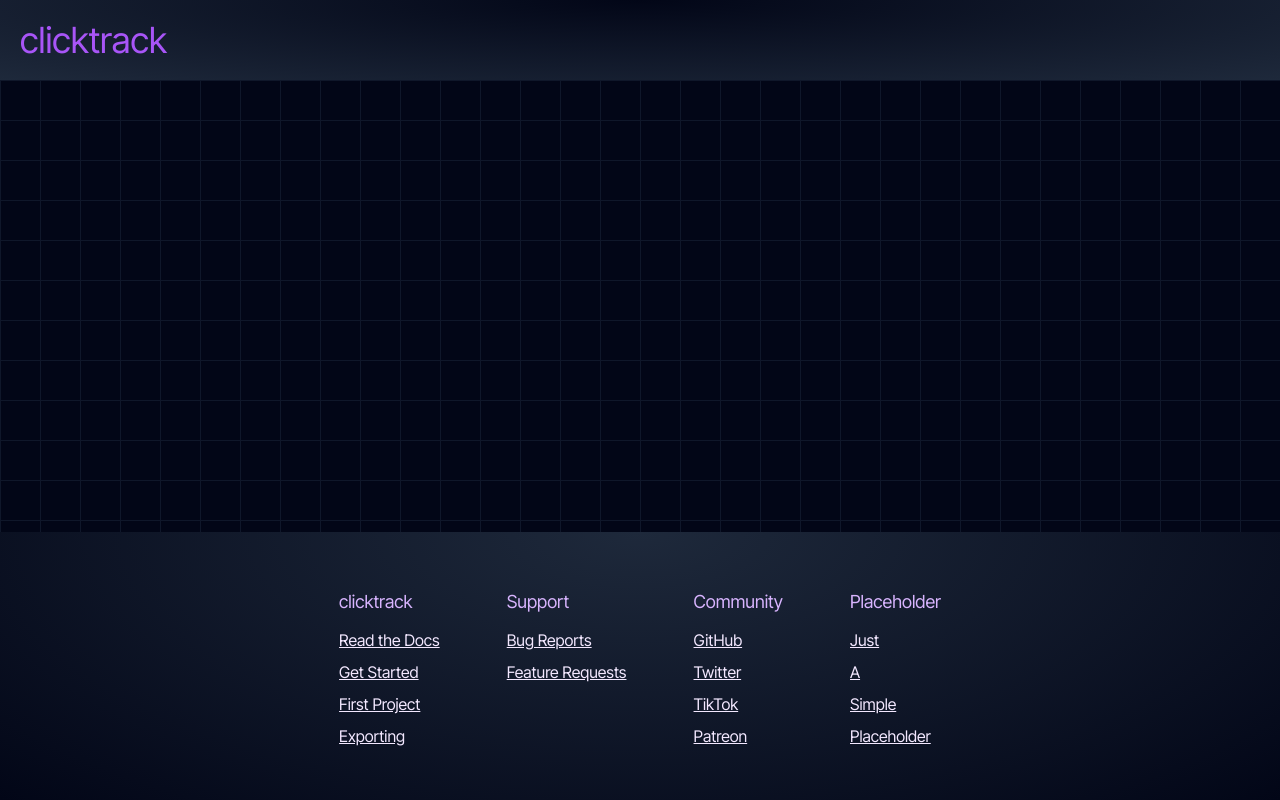
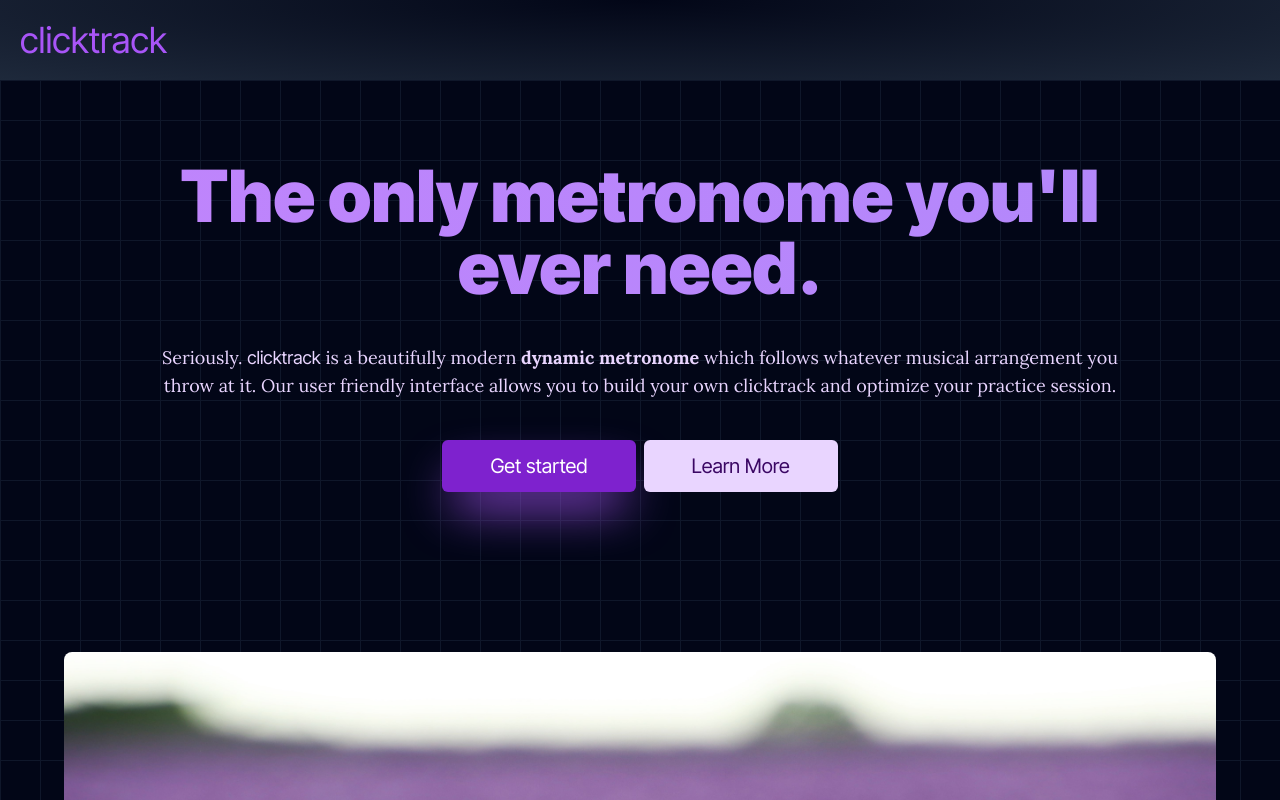
Before and after one commit to arthurmatthew/clicktrack, a React (Vite) app in the folder client/: page / in a window 1280 px wide. Shown: the top 800 px of the page. Built offline with nearby package versions, Linux system fonts and the light colour scheme.

Commit message:
Update layout to support error page

```diff
--- a/client/src/components/Layout/Layout.tsx
+++ b/client/src/components/Layout/Layout.tsx
@@ -1,12 +1,13 @@
+import { Outlet } from 'react-router-dom';
 import Footer from '../Footer';
 import Header from '../Header';
 import './Layout.css';
 
-const Layout = ({ children }: { children: React.ReactNode }) => {
+const Layout = ({ children }: { children?: React.ReactNode }) => {
   return (
     <div className="bg-slate-950 flex min-h-screen flex-col" id="background">
       <Header />
-      <main className="relative flex-1">{children}</main>
+      <main className="relative flex-1">{children ?? <Outlet />}</main>
       <Footer />
     </div>
   );
```
